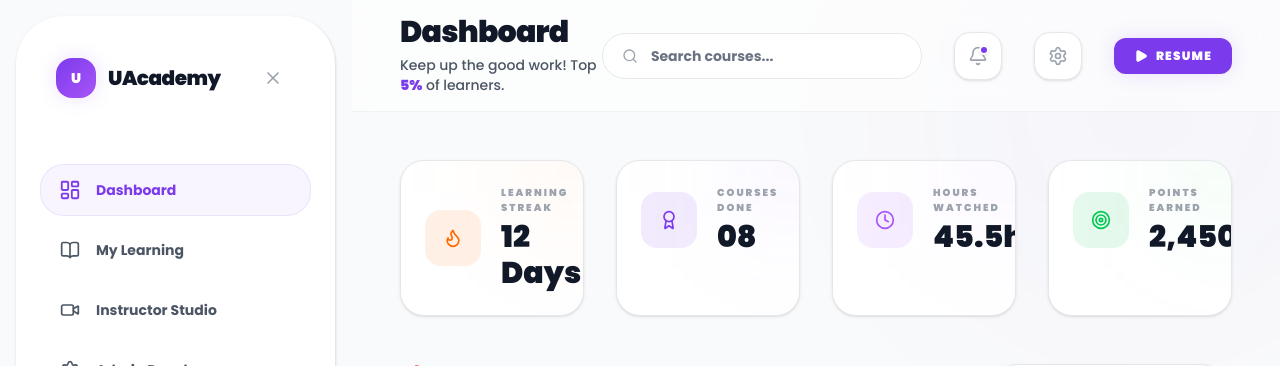
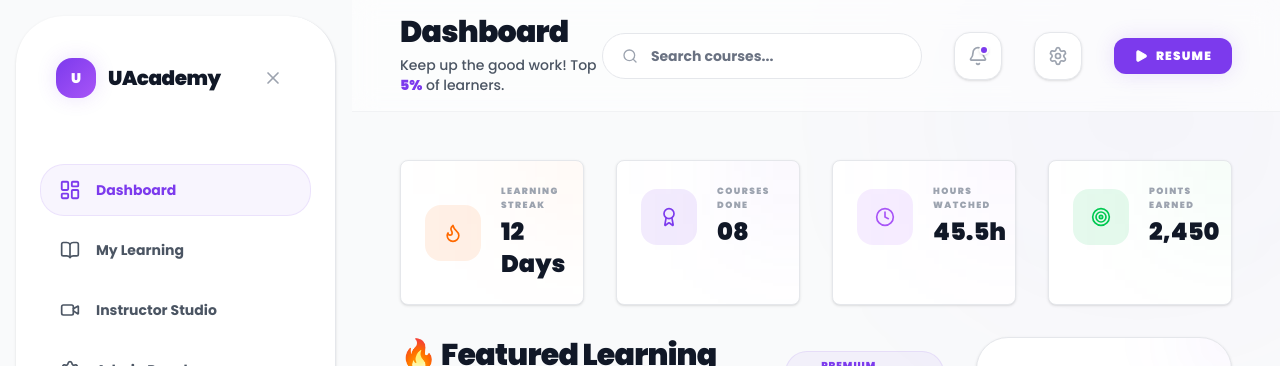
Before and after one commit to hiki-ai/DemeUdemy, a React (Vite) app: page /dashboard/student in a window 1280 px wide. Shown: the top 366 px of the page. Built offline with nearby package versions, Linux system fonts and the light colour scheme.

Commit message:
hvcytcjxxx

```diff
--- a/src/pages/StudentDashboard.jsx
+++ b/src/pages/StudentDashboard.jsx
@@ -53,7 +53,7 @@
   ];
 
   return (
-    <div className="space-y-12 pb-12">
+    <div className="space-y-8 pb-8">
       {/* Stats Row */}
       <div className="grid grid-cols-1 sm:grid-cols-2 lg:grid-cols-4 gap-6 md:gap-8">
         {stats.map((stat, i) => (
@@ -62,30 +62,30 @@
             initial={{ opacity: 0, y: 20 }}
             animate={{ opacity: 1, y: 0 }}
             transition={{ delay: i * 0.1 }}
-            className="bg-white p-4 md:p-6 rounded-[1.5rem] border border-border relative overflow-hidden group hover:border-primary/20 transition-all duration-500 shadow-sm"
+            className="bg-white p-3 md:p-6 rounded-lg border border-border relative overflow-hidden group hover:border-primary/20 transition-all duration-500 shadow-sm"
           >
             <div className={`absolute top-0 right-0 w-24 h-24 ${stat.bg} blur-3xl -translate-y-1/2 translate-x-1/2`}></div>
             <div className="flex items-center gap-5 relative z-10">
-              <div className={`w-12 h-12 md:w-14 md:h-14 rounded-2xl ${stat.bg} ${stat.color} flex items-center justify-center shrink-0`}>
+              <div className={`w-10 h-10 md:w-14 md:h-14 rounded-2xl ${stat.bg} ${stat.color} flex items-center justify-center shrink-0`}>
                 {stat.icon}
               </div>
               <div>
-                <div className="text-[10px] font-black text-text-muted uppercase tracking-[0.2em] mb-1">{stat.label}</div>
-                <div className="text-xl md:text-3xl font-black text-text">{stat.value}</div>
+                <div className="text-[9px] font-black text-text-muted uppercase tracking-[0.16em] mb-1">{stat.label}</div>
+                <div className="text-lg md:text-2xl font-black text-text">{stat.value}</div>
               </div>
             </div>
           </motion.div>
         ))}
       </div>
 
-      <div className="grid lg:grid-cols-3 gap-12">
+      <div className="grid lg:grid-cols-3 gap-8">
         {/* Left Column */}
         <div className="lg:col-span-2 space-y-12">
 
           {/* Featured Learning Videos Section */}
           <div className="space-y-8">
             <div className="flex items-center justify-between">
-               <h2 className="text-2xl md:text-3xl font-black text-text tracking-tight flex items-center gap-3">
+              <h2 className="text-xl md:text-3xl font-black text-text tracking-tight flex items-center gap-3">
                   🔥 Featured Learning Videos
                </h2>
                <div className="hidden sm:flex items-center gap-2 px-4 py-1.5 rounded-full bg-primary/5 border border-primary/10 text-[10px] font-black text-primary uppercase tracking-widest">
@@ -93,7 +93,7 @@
                </div>
             </div>
 
-            <div className="grid grid-cols-1 md:grid-cols-2 gap-4 md:gap-8">
+            <div className="grid grid-cols-1 md:grid-cols-2 gap-4 md:gap-6">
                {featuredVideos.map((video, i) => (
                  <motion.div
                    key={video.id}
@@ -126,7 +126,7 @@
                     {/* Content */}
                     <div className="p-1.5 md:p-4 space-y-2 md:space-y-3 bg-gradient-to-b from-transparent to-primary/5">
                        <div className="flex justify-between items-start">
-                            <h3 className="text-sm md:text-base font-black text-text leading-tight line-clamp-2 group-hover:text-primary transition-colors">
+                              <h3 className="text-sm md:text-base font-black text-text leading-tight line-clamp-2 group-hover:text-primary transition-colors">
                              {video.title}
                           </h3>
                           <div className="flex items-center gap-1.5 text-text-muted font-black text-[9px] uppercase tracking-widest shrink-0 mt-1">
@@ -160,8 +160,8 @@
             </div>
           </div>
 
-          <div className="flex items-center justify-between pt-8">
-            <h2 className="text-2xl md:text-3xl font-black text-text tracking-tight">Continue Course Learning</h2>
+          <div className="flex items-center justify-between pt-6">
+            <h2 className="text-xl md:text-3xl font-black text-text tracking-tight">Continue Course Learning</h2>
             <button className="text-primary text-xs md:text-sm font-black flex items-center gap-2 hover:gap-3 transition-all uppercase tracking-widest">
               My Library <ArrowRight className="w-4 h-4" />
             </button>
@@ -174,9 +174,9 @@
                 initial={{ opacity: 0, x: -20 }}
                 animate={{ opacity: 1, x: 0 }}
                 transition={{ delay: i * 0.1 }}
-                className="bg-white p-2 md:p-4 rounded-lg md:rounded-[1.5rem] border border-border flex gap-3 items-center group hover:border-primary/20 hover:shadow-glass transition-all duration-500"
+                className="bg-white p-2 md:p-3 rounded-lg border border-border flex gap-3 items-center group hover:border-primary/20 hover:shadow-glass transition-all duration-500"
               >
-                <div className="w-16 h-16 md:w-28 md:h-20 rounded-2xl overflow-hidden relative shrink-0">
+                <div className="w-14 h-14 md:w-28 md:h-20 rounded-2xl overflow-hidden relative shrink-0">
                   <img src={course.thumbnail} className="w-full h-full object-cover group-hover:scale-110 transition-transform duration-700" alt="Course" />
                   <div className="absolute inset-0 bg-text/40 flex items-center justify-center opacity-0 group-hover:opacity-100 transition-opacity">
                     <Play className="w-8 h-8 text-white fill-current" />
```
